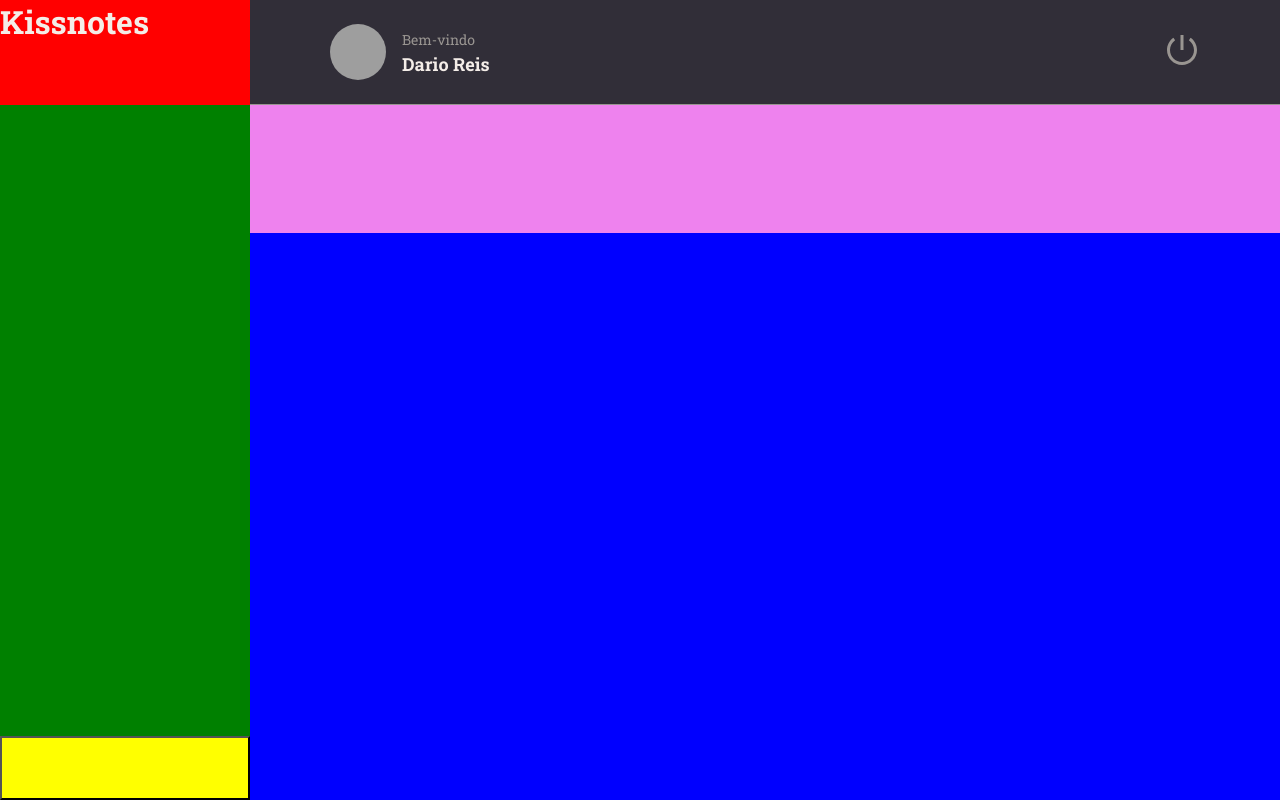
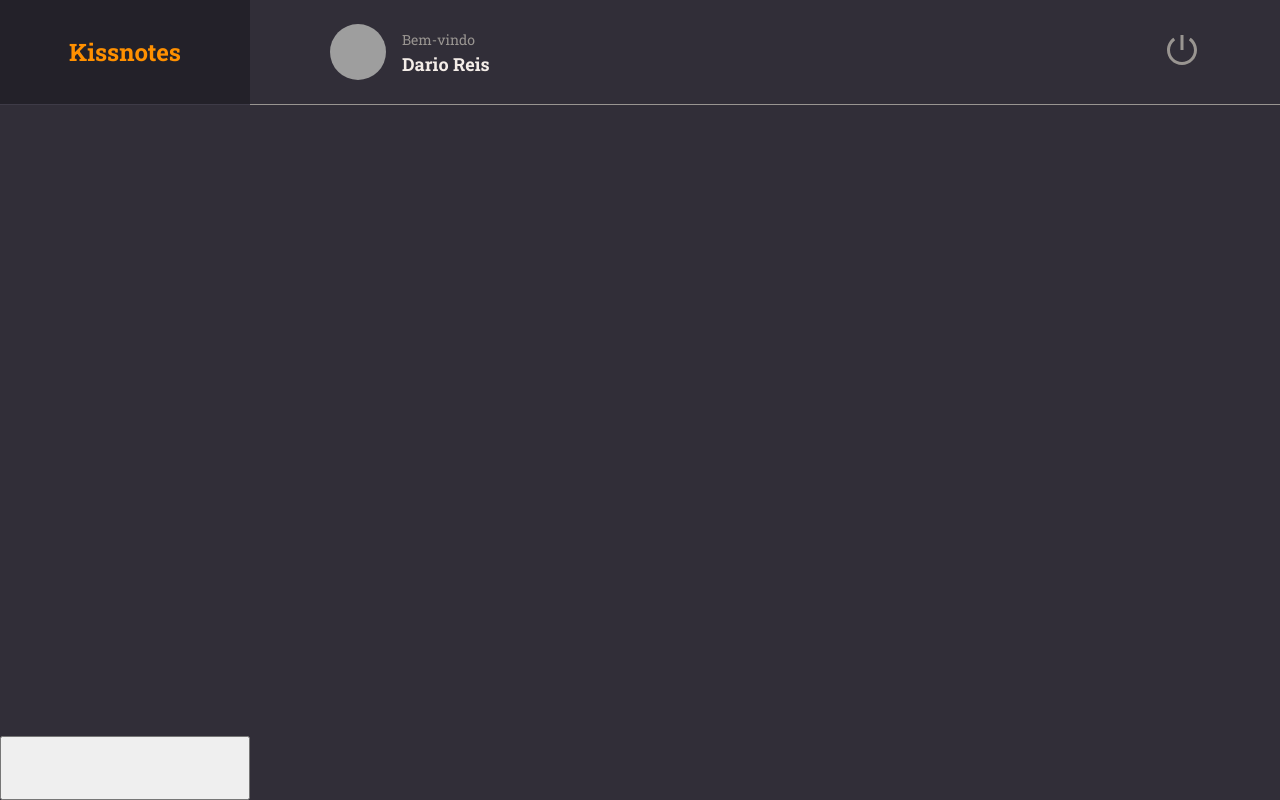
Before and after one commit to darioreisjr/kissnotes_reactjs, a React (Vite) app: page / in a window 1280 px wide. Built offline with nearby package versions, Linux system fonts and the light colour scheme; grey boxes are pictures that could not be loaded.

Commit message:
Feat: Styling the logo brand and removing color markings

```diff
--- a/src/pages/Home/styles.js
+++ b/src/pages/Home/styles.js
@@ -18,25 +18,34 @@
 
 export const Brand = styled.div`
   grid-area: brand;
-  background: red;
+
+  display: flex;
+  justify-content: center;
+  align-items: center;
+
+  border-bottom-width: 1px;
+  border-bottom-style: solid;
+  border-bottom-color: ${({ theme }) => theme.COLORS.BACKGROUND_700};
+  background-color: ${({ theme }) => theme.COLORS.BACKGROUND_900};
+
+  > h1 {
+    font-size: 24px;
+    color: ${({ theme }) => theme.COLORS.ORANGE};
+  }
 `;
 
 export const Menu = styled.ul`
   grid-area: menu;
-  background: green;
 `;
 
 export const Search = styled.div`
   grid-area: search;
-  background: violet;
 `;
 
 export const Content = styled.div`
   grid-area: content;
-  background: blue;
 `;
 
 export const NewNote = styled.button`
   grid-area: newnote;
-  background: yellow;
 `;
```
